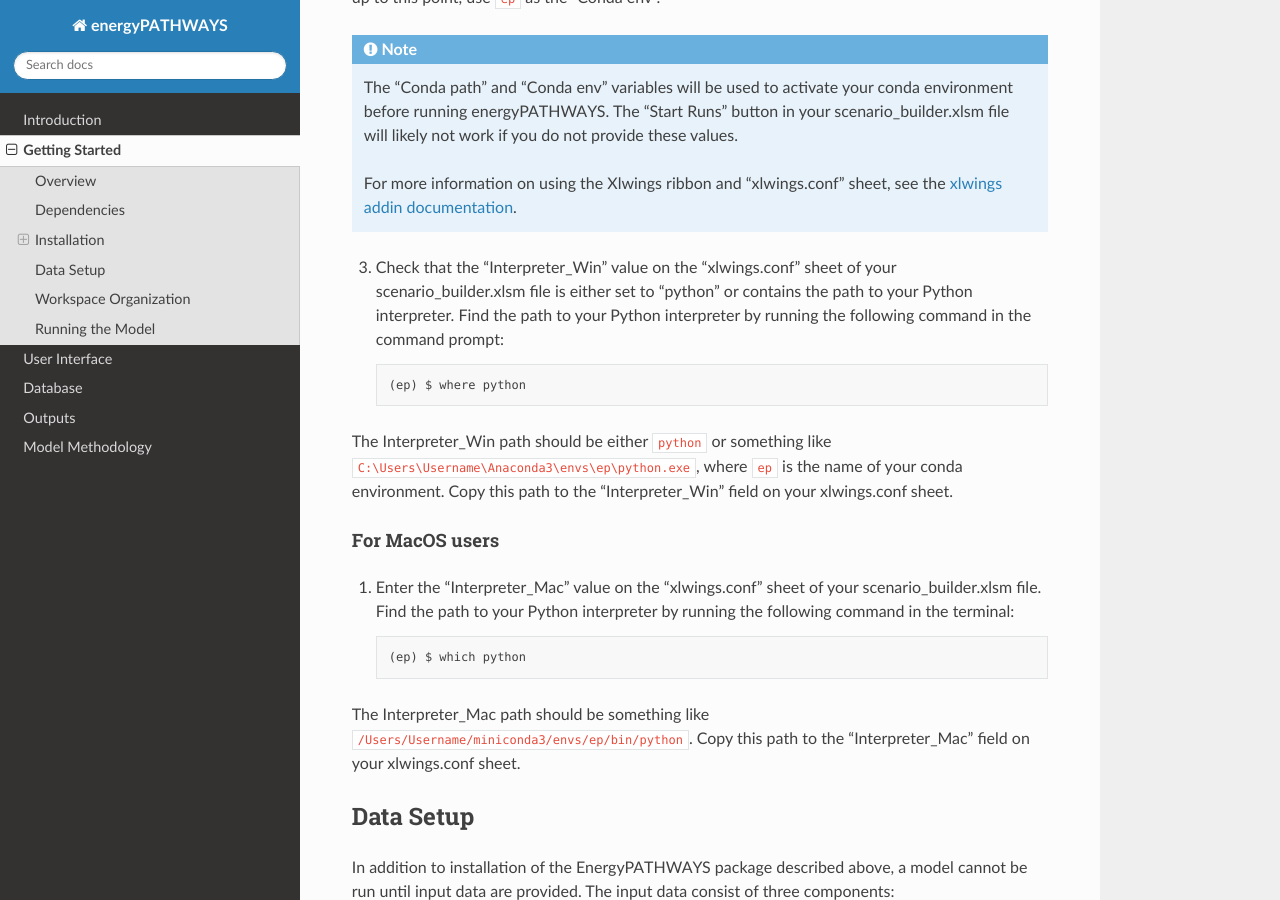
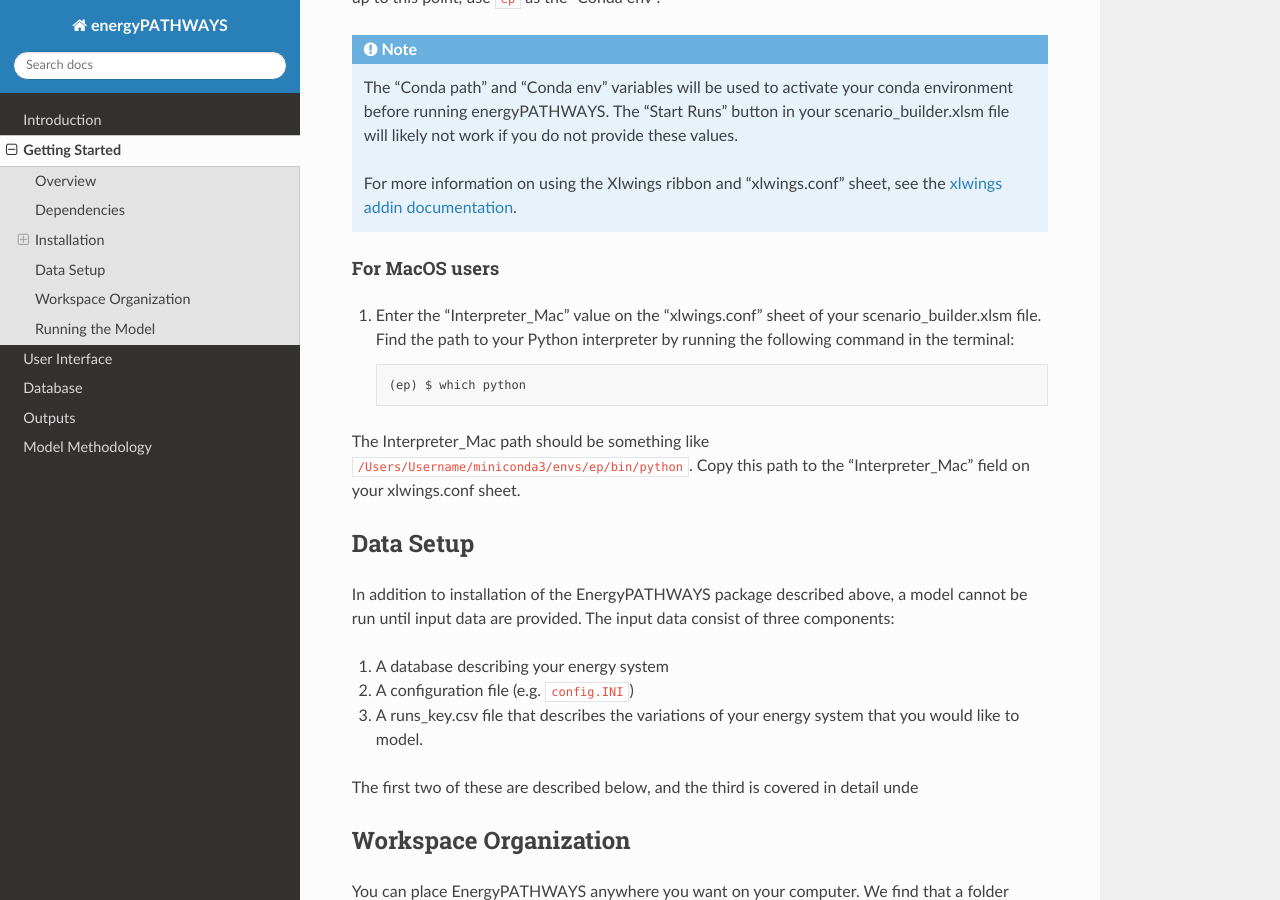
Before and after one commit to EvolvedEnergyResearch/EnergyPATHWAYS, a Sphinx documentation site: the page built from docs/source/setup.rst, in a window 1280 px wide and 900 px high, scrolled down 2176 px. Built offline with Sphinx 7.4.7 and the Read the Docs theme 2.0.0, drawn with Linux system fonts in a browser that asks for light colours.

Commit message:
Remove windows python interpretor path

```diff
--- a/docs/source/setup.rst
+++ b/docs/source/setup.rst
@@ -72,12 +72,6 @@
 
     For more information on using the Xlwings ribbon and "xlwings.conf" sheet, see the `xlwings addin documentation <https://docs.xlwings.org/en/latest/addin.html>`_.
 
-3. Check that the "Interpreter_Win" value on the "xlwings.conf" sheet of your scenario_builder.xlsm file is either set to "python" or contains the path to your Python interpreter. Find the path to your Python interpreter by running the following command in the command prompt::
-
-   (ep) $ where python
-
-The Interpreter_Win path should be either ``python`` or something like ``C:\Users\Username\Anaconda3\envs\ep\python.exe``, where ``ep`` is the name of your conda environment. Copy this path to the "Interpreter_Win" field on your xlwings.conf sheet.
-
 For MacOS users
 ^^^^^^^^^^^^^^^
 
```
